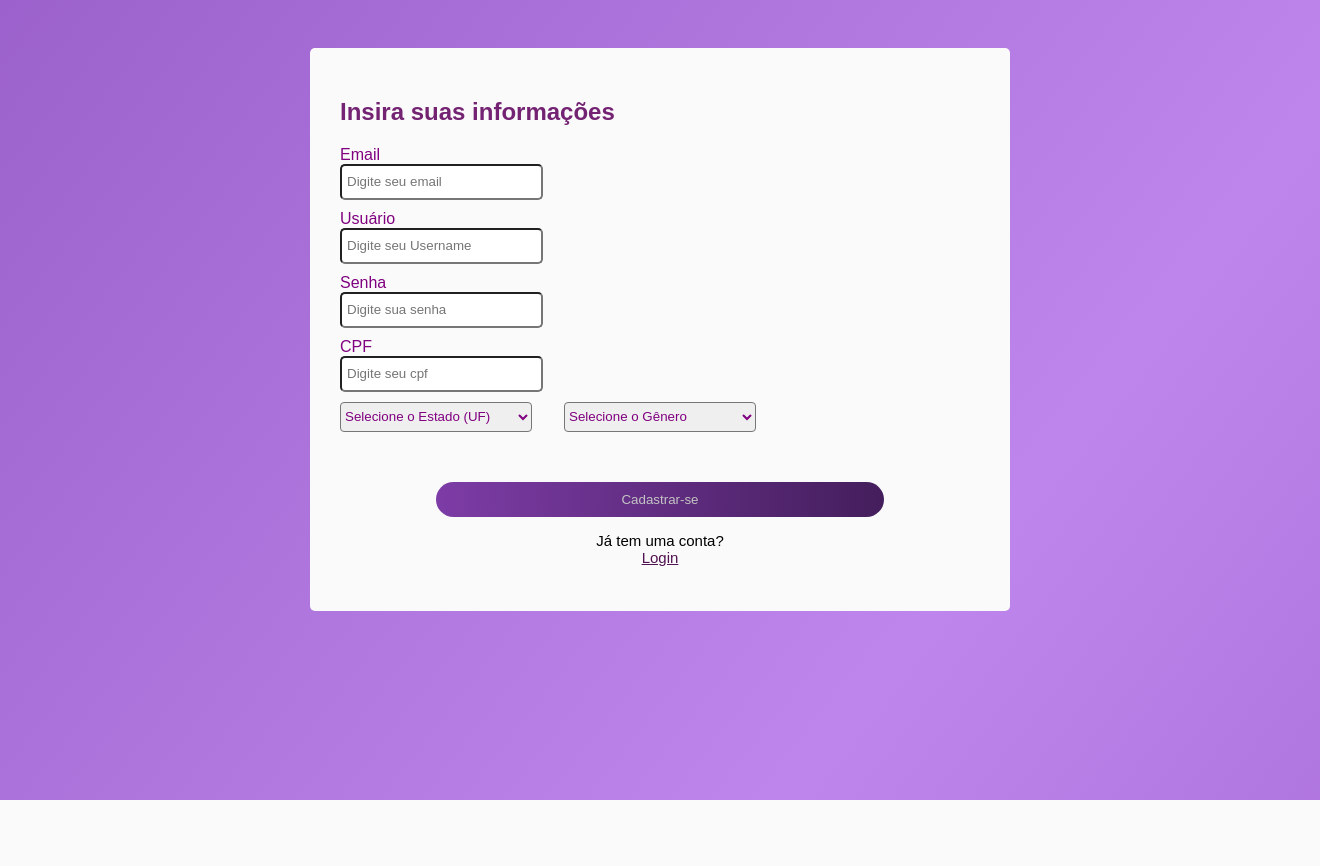
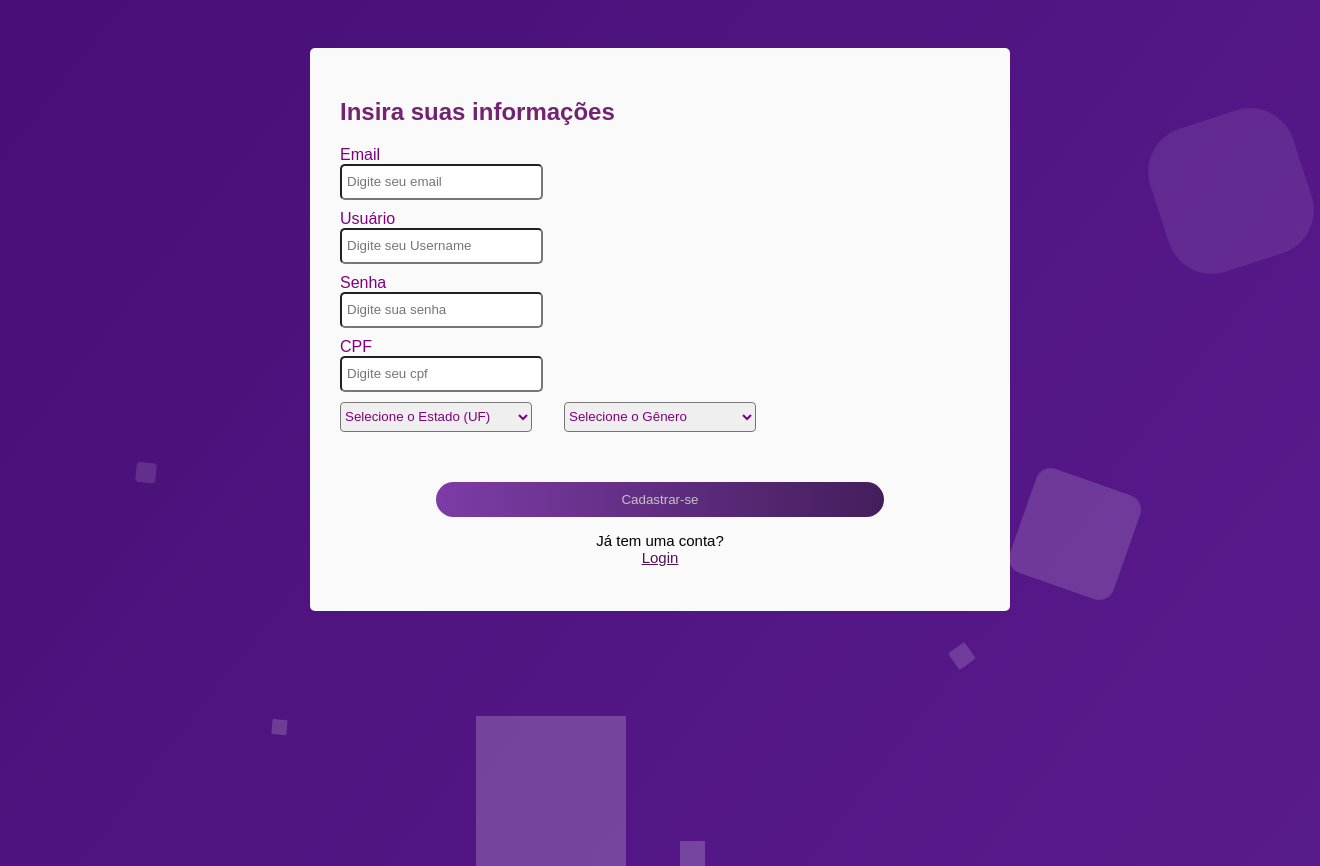
Before and after one commit to Joaofury/Projeto-do-TCC, a PHP site: page /cadastro.html in a window 1320 px wide. Before the commit the page ends 800 px from the top, so only its background shows below. Run offline with PHP 8.4, Linux system fonts and the light colour scheme.

Commit message:
Grande melhoria visual na página!

```diff
--- a/cadastro.html
+++ b/cadastro.html
@@ -16,6 +16,19 @@
     <body>
         <form class="formulario-cad" method="post" action="cadastro.php">
             <div class="card-cad">
+                <div class="area" >
+                    <ul class="circles">
+                            <li></li>
+                            <li></li>
+                            <li></li>
+                            <li></li>
+                            <li></li>
+                            <li></li>
+                            <li></li>
+                            <li></li>
+                            <li></li>
+                            <li></li>
+    </ul>
                 <div class="card-top-cad">
                      <h2 class="title-cad">Insira suas informações</h2>
                     </div>
@@ -83,7 +96,7 @@
 
                                     </div>
                             </div>
-
+            </div>
                </form>
     </body>
 </html>
--- a/css/style.css
+++ b/css/style.css
@@ -1,9 +1,9 @@
 body {
-    background: linear-gradient(308deg, #8d4bc3, #530990, #be86ec, #58198c, #300256, #ca8aff, #3e00a2);
+    background: linear-gradient(308deg, #502d6e, #530990, #604278, #58198c, #300256, #ca8aff, #3e00a2);
     background-size: 1400% 1400%;
     font-family: 'Fredoka', sans-serif;
     -webkit-animation: AnimationName 29s ease infinite;
-    animation: AnimationName 29s ease infinite;
+    animation: AnimationName 50s ease infinite;
 }
 
 @-webkit-keyframes AnimationName {
@@ -44,9 +44,11 @@ body {
 
 .card-group{
     margin-bottom: 10px;
+    position:relative
 }
 .card-group-cad{
     margin-bottom: 10px;
+    position: relative;
 }
 
 
@@ -109,9 +111,10 @@ body {
     padding: 10px;
     border: 0px;
     outline: 0s;
-    color: rgb(196, 196, 196);
+    color: rgb(175, 175, 175);
     transition: all;
-    transition-duration: 0.5s;
+    transition-duration: 1s;
+    position: relative;
 }
 .btn button:hover {
     color: #ffffff;
@@ -132,6 +135,7 @@ body {
     display: block;
     color: #511251;
     transition-duration: 0.3s;
+    position: relative;
 }
 .cad a:hover{
     color:rgb(84, 169, 0);
@@ -175,6 +179,7 @@ body {
 .card-group-cad-button{
     display: flex;
     justify-content: center;
+    position: relative;
 }
 
 .btn2 button:hover {
@@ -182,3 +187,120 @@ body {
     background-image: linear-gradient(to right, #7d3ca6, #210d2e);
 
 }
+
+/*ANIMAÇÃO DO FUNDO*/
+.circles{
+    position: absolute;
+    top: 0;
+    left: 0;
+    width: 100%;
+    height: 100%;
+
+}
+
+.circles li{
+    position: absolute;
+    display: block;
+    list-style: none;
+    width: 20px;
+    height: 20px;
+    background: rgba(255, 255, 255, 0.2);
+    animation: animate 13s linear infinite;
+    bottom: -50px;
+
+}
+
+.circles li:nth-child(1){
+    left: 25%;
+    width: 80px;
+    height: 80px;
+    animation-delay: 0s;
+}
+
+
+.circles li:nth-child(2){
+    left: 10%;
+    width: 20px;
+    height: 20px;
+    animation-delay: 2s;
+    animation-duration: 12s;
+}
+
+.circles li:nth-child(3){
+    left: 70%;
+    width: 20px;
+    height: 20px;
+    animation-delay: 4s;
+}
+
+.circles li:nth-child(4){
+    left: 40%;
+    width: 60px;
+    height: 60px;
+    animation-delay: 0s;
+    animation-duration: 18s;
+}
+
+.circles li:nth-child(5){
+    left: 65%;
+    width: 20px;
+    height: 20px;
+    animation-delay: 0s;
+}
+
+.circles li:nth-child(6){
+    left: 75%;
+    width: 110px;
+    height: 110px;
+    animation-delay: 3s;
+}
+
+.circles li:nth-child(7){
+    left: 35%;
+    width: 150px;
+    height: 150px;
+    animation-delay: 7s;
+}
+
+.circles li:nth-child(8){
+    left: 50%;
+    width: 25px;
+    height: 25px;
+    animation-delay: 15s;
+    animation-duration: 45s;
+}
+
+.circles li:nth-child(9){
+    left: 20%;
+    width: 15px;
+    height: 15px;
+    animation-delay: 2s;
+    animation-duration: 35s;
+}
+
+.circles li:nth-child(10){
+    left: 85%;
+    width: 150px;
+    height: 150px;
+    animation-delay: 0s;
+    animation-duration: 11s;
+}
+
+
+
+@keyframes animate {
+
+    0%{
+        transform: translateY(0) rotate(0deg);
+        opacity: 1;
+        border-radius: 0;
+    }
+
+    100%{
+        transform: translateY(-1000px) rotate(720deg);
+        opacity: 0;
+        border-radius: 50%;
+    }
+
+}
+/*FIM DA ANIMAÇÃO*/
```
Also changed, not shown: login.html (+13 -1 lines).
